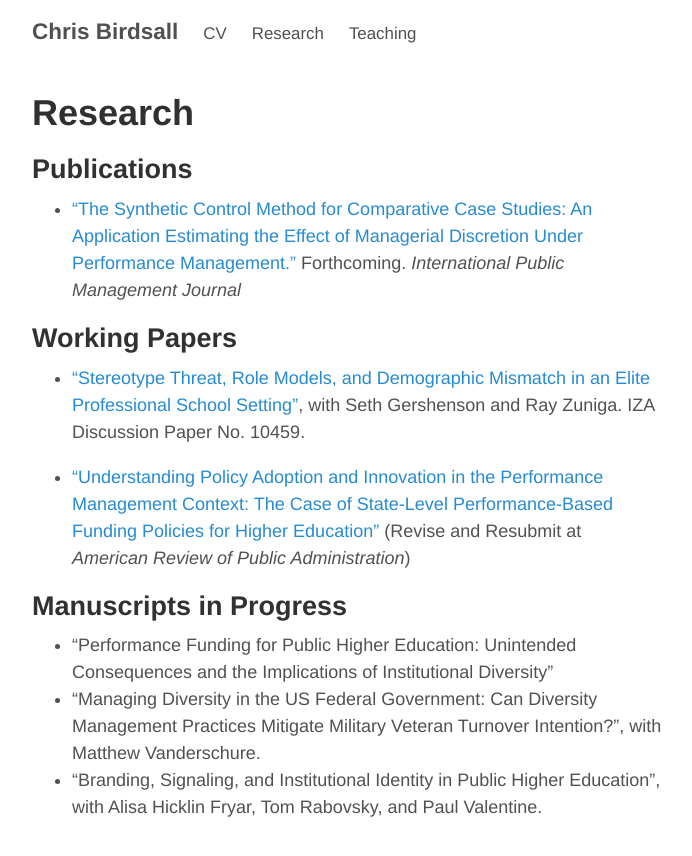
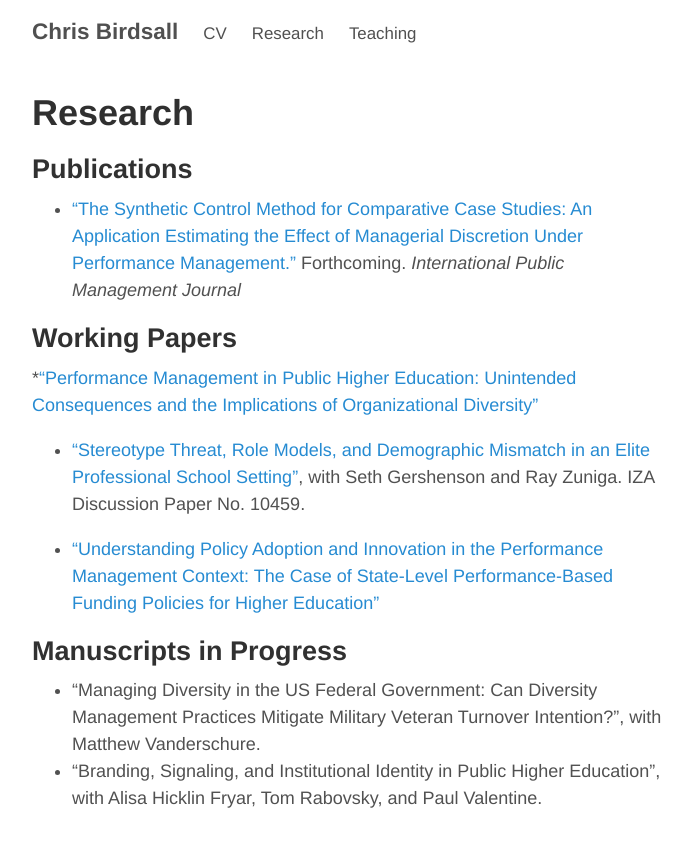
Before and after one commit to chrisbirdsall/chrisbirdsall.github.io, a Jekyll site: the page built from research.md, in a window 1280 px wide. Shown: the top 856 px of the page, without its empty margins (293-985 px from the left). Built offline with Jekyll 4.4.1, drawn with Linux system fonts in a browser that asks for light colours.

Commit message:
updated research page

```diff
--- a/research.md
+++ b/research.md
@@ -7,11 +7,14 @@
 - ["The Synthetic Control Method for Comparative Case Studies: An Application Estimating the Effect of Managerial Discretion Under Performance Management."](http://www.tandfonline.com/doi/full/10.1080/10967494.2015.1121178) Forthcoming. _International Public Management Journal_
 
 ## Working Papers ##
+
+*["Performance Management in Public Higher Education:
+Unintended Consequences and the Implications of Organizational Diversity"](../Birdsall - Performance Management in Public Higher Ed.pdf)
+
 * ["Stereotype Threat, Role Models, and Demographic Mismatch in an Elite Professional School Setting"](http://ftp.iza.org/dp10459.pdf), with Seth Gershenson and Ray Zuniga. IZA Discussion Paper No. 10459.
 
-* ["Understanding Policy Adoption and Innovation in the Performance Management Context: The Case of State-Level Performance-Based Funding Policies for Higher Education"](../Performance-Funding_policy-adoption_birdsall.pdf) (Revise and Resubmit at _American Review of Public Administration_)
+* ["Understanding Policy Adoption and Innovation in the Performance Management Context: The Case of State-Level Performance-Based Funding Policies for Higher Education"](../Performance-Funding_policy-adoption_birdsall.pdf)
 
 ## Manuscripts in Progress ##
-* "Performance Funding for Public Higher Education: Unintended Consequences and the Implications of Institutional Diversity"
 * "Managing Diversity in the US Federal Government: Can Diversity Management Practices Mitigate Military Veteran Turnover Intention?", with Matthew Vanderschure.
 * "Branding, Signaling, and Institutional Identity in Public Higher Education", with Alisa Hicklin Fryar, Tom Rabovsky, and Paul Valentine.
```
